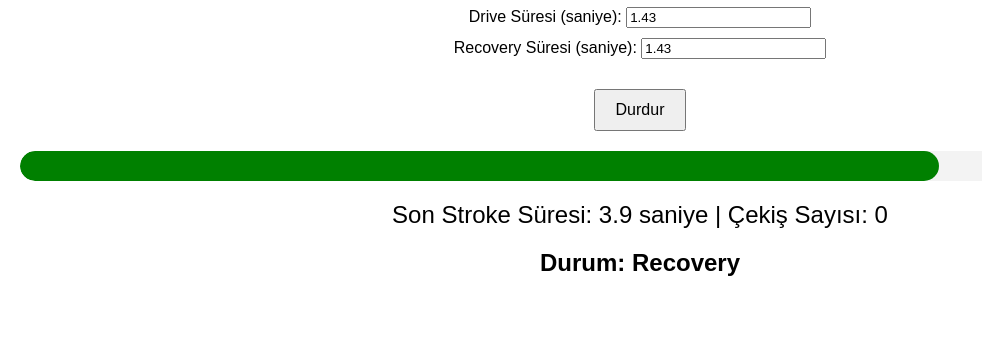
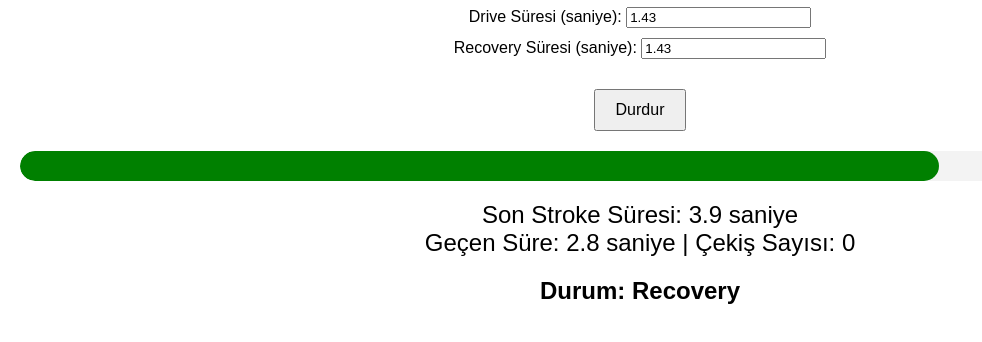
Before and after one commit to Bahadir67/RowingMetronom, a plain HTML site: page index.html in a window 1280 px wide. Both pictures are taken after a click on the button "Başlat". Shown: the part 104-446 px from the top of the page, without its empty margins (0-982 px from the left). Drawn offline with Linux system fonts and the light colour scheme.

Commit message:
Update index.html

```diff
--- a/index.html
+++ b/index.html
@@ -64,7 +64,8 @@
         <div id="progressBar"></div>
     </div>
     <div id="timerAndStroke">
-        <span id="lastStrokeTime">Son Stroke Süresi: 0</span> | <span id="strokeCount">Çekiş Sayısı: 0</span>
+        <span id="lastStrokeTime">Son Stroke Süresi: 0 saniye</span><br>
+        <span id="elapsedTime">Geçen Süre: 0 saniye</span> | <span id="strokeCount">Çekiş Sayısı: 0</span>
     </div>
     <h2 id="status">Durum: Hazır</h2>
 
@@ -73,6 +74,7 @@
         const status = document.getElementById('status');
         const progressBar = document.getElementById('progressBar');
         const lastStrokeTimeDisplay = document.getElementById('lastStrokeTime');
+        const elapsedTimeDisplay = document.getElementById('elapsedTime');
         const strokeCountDisplay = document.getElementById('strokeCount');
 
         // Ses dosyalarını tanımlıyoruz
@@ -86,6 +88,7 @@
         let intervalId = null; // Zamanlayıcıyı güncellemek için
         let strokeCount = 0; // Toplam çekiş sayısını tutar
         let lastStrokeTime = 0; // En son stroke süresini tutar
+        let totalElapsedTime = 0; // Başlangıçtan itibaren geçen süre
 
         const stopAllSounds = () => {
             // Tüm sesleri durdur ve başa sar
@@ -145,6 +148,16 @@
         window.addEventListener('load', () => {
             updateDriveRecoveryValues();
         });
+
+        const updateElapsedTime = () => {
+            clearInterval(intervalId);
+            intervalId = setInterval(() => {
+                if (isRunning) {
+                    totalElapsedTime += 0.1;
+                    elapsedTimeDisplay.textContent = `Geçen Süre: ${totalElapsedTime.toFixed(1)} saniye`;
+                }
+            }, 100);
+        };
 
         const playPhase = () => {
             if (!isRunning) return; // Çalışma durdurulduysa devam etme
@@ -210,6 +223,11 @@
             isRunning = true;
             startButton.textContent = "Durdur";
 
+            // Başlangıç anından itibaren geçen süreyi sıfırla ve zamanlayıcıyı başlat
+            totalElapsedTime = 0;
+            elapsedTimeDisplay.textContent = "Geçen Süre: 0 saniye";
+            updateElapsedTime();
+
             // Faz sürelerini al ve fazları güncelle
             const catchTime = 500; // Catch süresi sabit 0.5 saniye (500 ms)
             const driveTime = parseFloat(document.getElementById('driveTime').value) * 1000;
```
